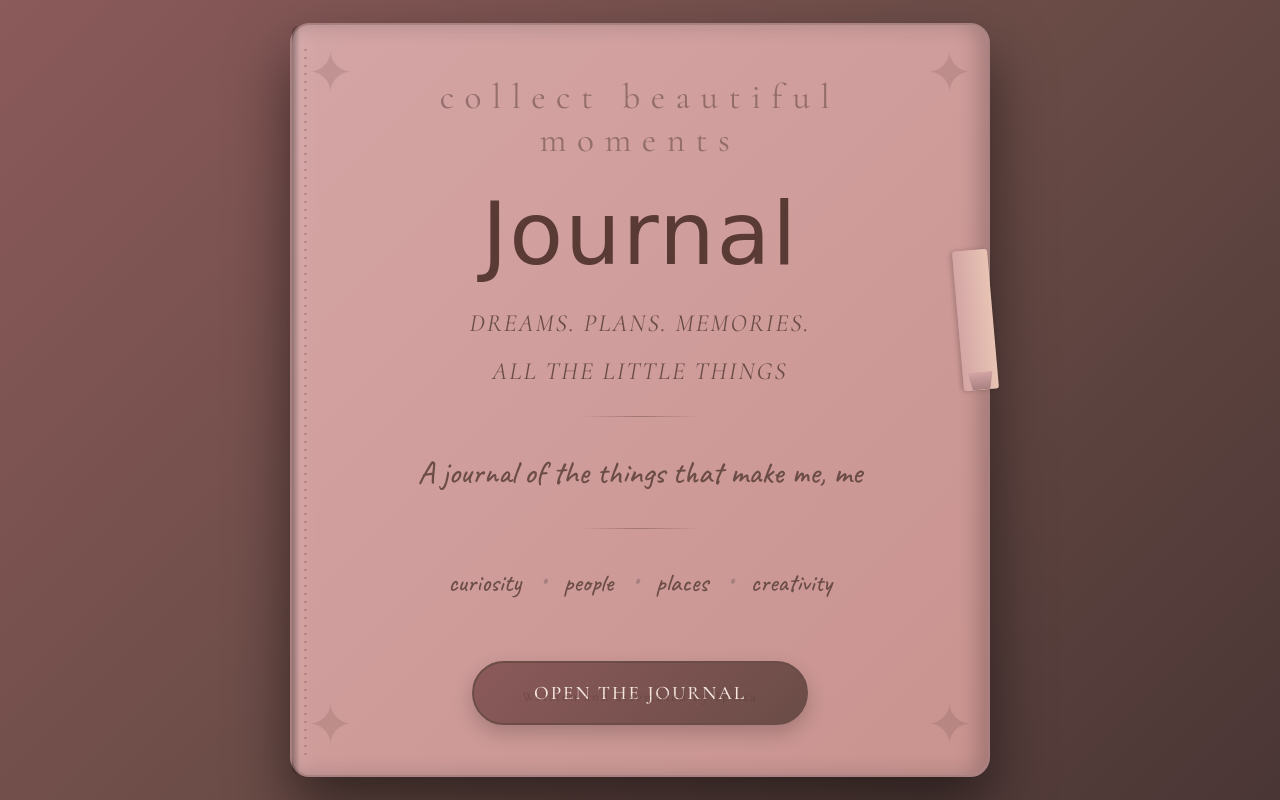
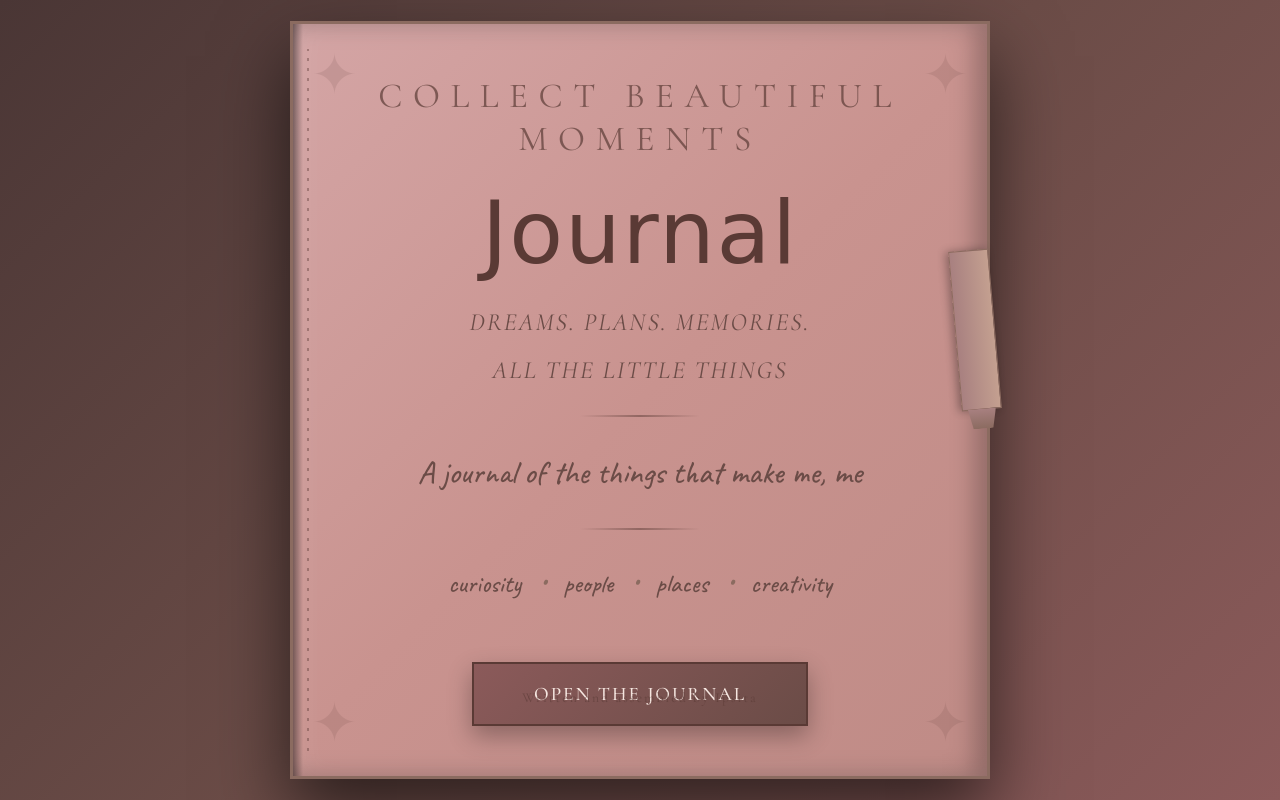
Before and after one commit to IpsitaBulsara/CreativeCV, a plain HTML site: page index.html in a window 1280 px wide. Drawn offline with nearby package versions, Linux system fonts and the light colour scheme; a web font is replaced by a local one.

Commit message:
Update theme to unified brown rectangle design

```diff
--- a/index.html
+++ b/index.html
@@ -14,7 +14,7 @@
 
         body {
             font-family: 'Cormorant Garamond', Georgia, serif;
-            background: linear-gradient(135deg, #8B5A5A 0%, #6B4C47 50%, #4A3635 100%);
+            background: linear-gradient(135deg, #4A3635 0%, #6B4C47 50%, #8B5A5A 100%);
             min-height: 100vh;
             display: flex;
             align-items: center;
@@ -31,15 +31,15 @@
         }
 
         .journal-book {
-            background: linear-gradient(135deg, #D4A5A5 0%, #C9938F 100%);
-            border-radius: 20px;
+            background: linear-gradient(135deg, #D4A5A5 0%, #C9938F 50%, #BF8B86 100%);
+            border-radius: 0px;
             padding: 50px 45px;
             box-shadow:
-                0 30px 60px rgba(0, 0, 0, 0.5),
-                inset -10px 0 20px rgba(0, 0, 0, 0.2),
-                inset 10px 0 20px rgba(255, 255, 255, 0.1);
+                0 35px 70px rgba(0, 0, 0, 0.6),
+                inset -12px 0 25px rgba(0, 0, 0, 0.25),
+                inset 12px 0 25px rgba(255, 255, 255, 0.08);
             position: relative;
-            border: 2px solid #A88080;
+            border: 3px solid #8B6B60;
         }
 
         .journal-book::before {
@@ -48,49 +48,47 @@
             left: 0;
             top: 0;
             bottom: 0;
-            width: 8px;
-            background: linear-gradient(90deg, rgba(0, 0, 0, 0.3), transparent);
-            border-radius: 20px 0 0 20px;
+            width: 10px;
+            background: linear-gradient(90deg, rgba(0, 0, 0, 0.4), transparent);
         }
 
         .journal-book::after {
             content: '';
             position: absolute;
-            left: 12px;
-            top: 20px;
-            bottom: 20px;
-            width: 3px;
+            left: 14px;
+            top: 25px;
+            bottom: 25px;
+            width: 2px;
             background: repeating-linear-gradient(
                 0deg,
-                rgba(139, 69, 69, 0.3) 0px,
-                rgba(139, 69, 69, 0.3) 2px,
-                transparent 2px,
-                transparent 8px
+                rgba(90, 58, 53, 0.4) 0px,
+                rgba(90, 58, 53, 0.4) 3px,
+                transparent 3px,
+                transparent 10px
             );
-            border-radius: 2px;
         }
 
         .bookmark {
             position: absolute;
-            right: -5px;
+            right: -8px;
             top: 30%;
-            width: 35px;
-            height: 140px;
-            background: linear-gradient(90deg, #D4A5A5, #E8C4B4);
-            border-radius: 3px;
-            box-shadow: -2px 0 5px rgba(0, 0, 0, 0.2);
+            width: 40px;
+            height: 160px;
+            background: linear-gradient(90deg, #A88080, #C4A090);
+            box-shadow: -3px 0 8px rgba(0, 0, 0, 0.3);
             transform: rotate(-5deg);
+            border: 1px solid #8B6B60;
         }
 
         .bookmark::after {
             content: '';
             position: absolute;
-            bottom: 0;
+            bottom: -20px;
             left: 50%;
             transform: translateX(-50%);
-            width: 25px;
-            height: 18px;
-            background: linear-gradient(180deg, #D4A5A5, #A88080);
+            width: 28px;
+            height: 20px;
+            background: linear-gradient(180deg, #A88080, #8B6B60);
             clip-path: polygon(0 0, 100% 0, 85% 100%, 15% 100%);
         }
 
@@ -103,9 +101,10 @@
         .decorative-top {
             font-size: 2.2em;
             letter-spacing: 0.3em;
-            color: rgba(107, 76, 71, 0.6);
+            color: rgba(90, 58, 53, 0.7);
             margin-bottom: 25px;
             font-weight: 400;
+            text-transform: uppercase;
         }
 
         .title {
@@ -130,13 +129,13 @@
 
         .divider {
             width: 120px;
-            height: 1px;
-            background: linear-gradient(90deg, transparent, rgba(90, 58, 53, 0.4), transparent);
+            height: 2px;
+            background: linear-gradient(90deg, transparent, rgba(90, 58, 53, 0.5), transparent);
             margin: 30px auto;
         }
 
         .heart {
-            color: #A88080;
+            color: #8B6B60;
             font-size: 1.3em;
             margin: 0 12px;
         }
@@ -153,32 +152,29 @@
         .decorative-elements {
             position: absolute;
             font-size: 3.5em;
-            opacity: 0.15;
+            opacity: 0.12;
             font-weight: 300;
+            color: #5A3A35;
         }
 
         .element-top-left {
-            top: 15px;
-            left: 15px;
-            color: #5A3A35;
+            top: 18px;
+            left: 18px;
         }
 
         .element-top-right {
-            top: 15px;
-            right: 15px;
-            color: #5A3A35;
+            top: 18px;
+            right: 18px;
         }
 
         .element-bottom-left {
-            bottom: 15px;
-            left: 15px;
-            color: #5A3A35;
+            bottom: 18px;
+            left: 18px;
         }
 
         .element-bottom-right {
-            bottom: 15px;
-            right: 15px;
-            color: #5A3A35;
+            bottom: 18px;
+            right: 18px;
         }
 
         .cta-button {
@@ -188,21 +184,21 @@
             background: linear-gradient(135deg, #8B5A5A, #6B4C47);
             color: #F5E6E0;
             text-decoration: none;
-            border-radius: 50px;
+            border-radius: 0px;
             font-size: 1.2em;
             letter-spacing: 0.1em;
-            border: 2px solid #6B4C47;
+            border: 2px solid #5A3A35;
             transition: all 0.3s ease;
             cursor: pointer;
             text-transform: uppercase;
             font-weight: 500;
-            box-shadow: 0 8px 20px rgba(0, 0, 0, 0.2);
+            box-shadow: 0 10px 25px rgba(0, 0, 0, 0.3);
         }
 
         .cta-button:hover {
             background: linear-gradient(135deg, #6B4C47, #5A3A35);
-            transform: translateY(-3px);
-            box-shadow: 0 12px 30px rgba(0, 0, 0, 0.3);
+            transform: translateY(-4px);
+            box-shadow: 0 15px 35px rgba(0, 0, 0, 0.4);
         }
 
         .footer {
@@ -211,7 +207,7 @@
             width: 100%;
             text-align: center;
             font-size: 0.95em;
-            color: rgba(90, 58, 53, 0.5);
+            color: rgba(90, 58, 53, 0.6);
             letter-spacing: 0.1em;
         }
 
```
